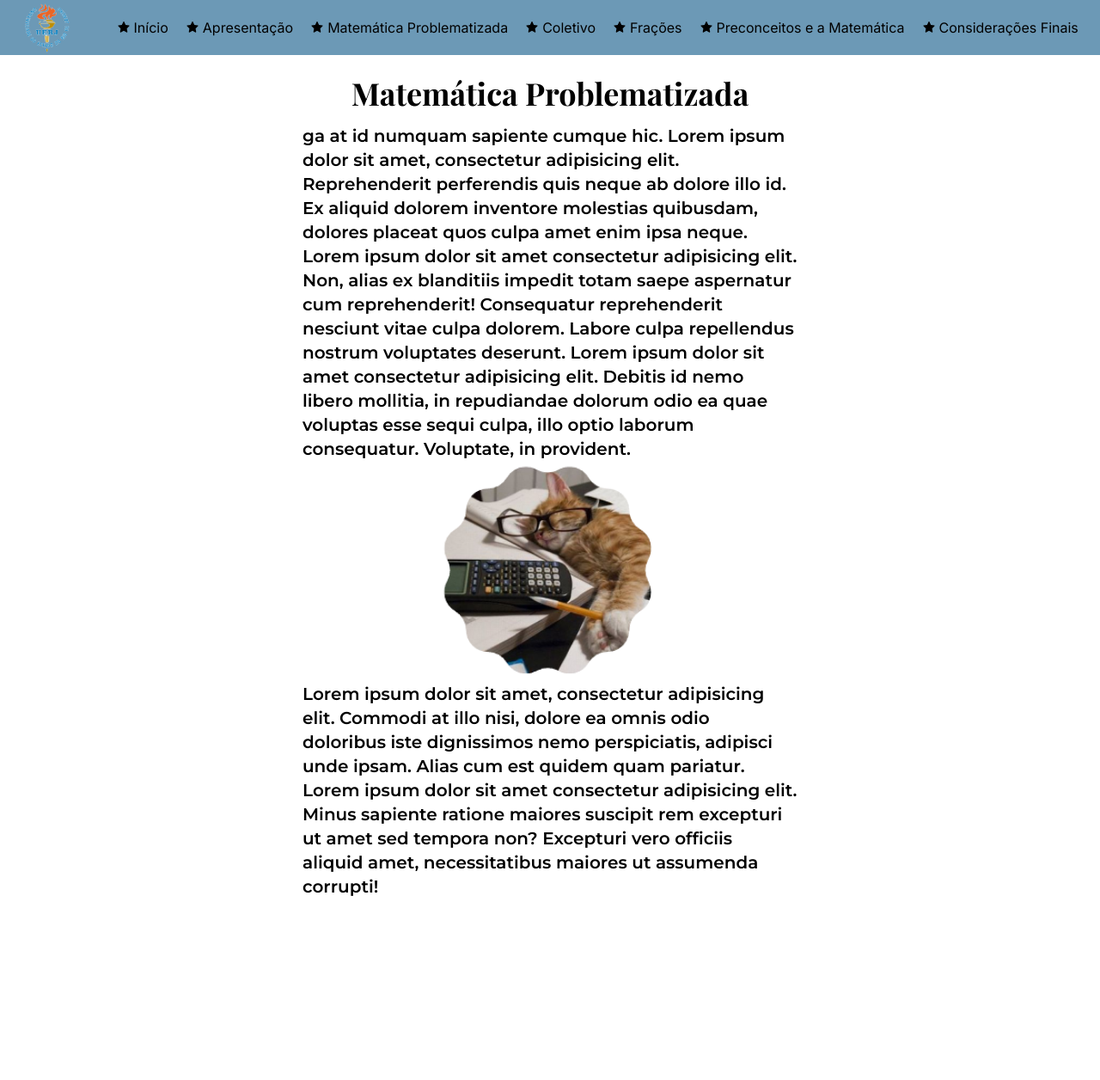
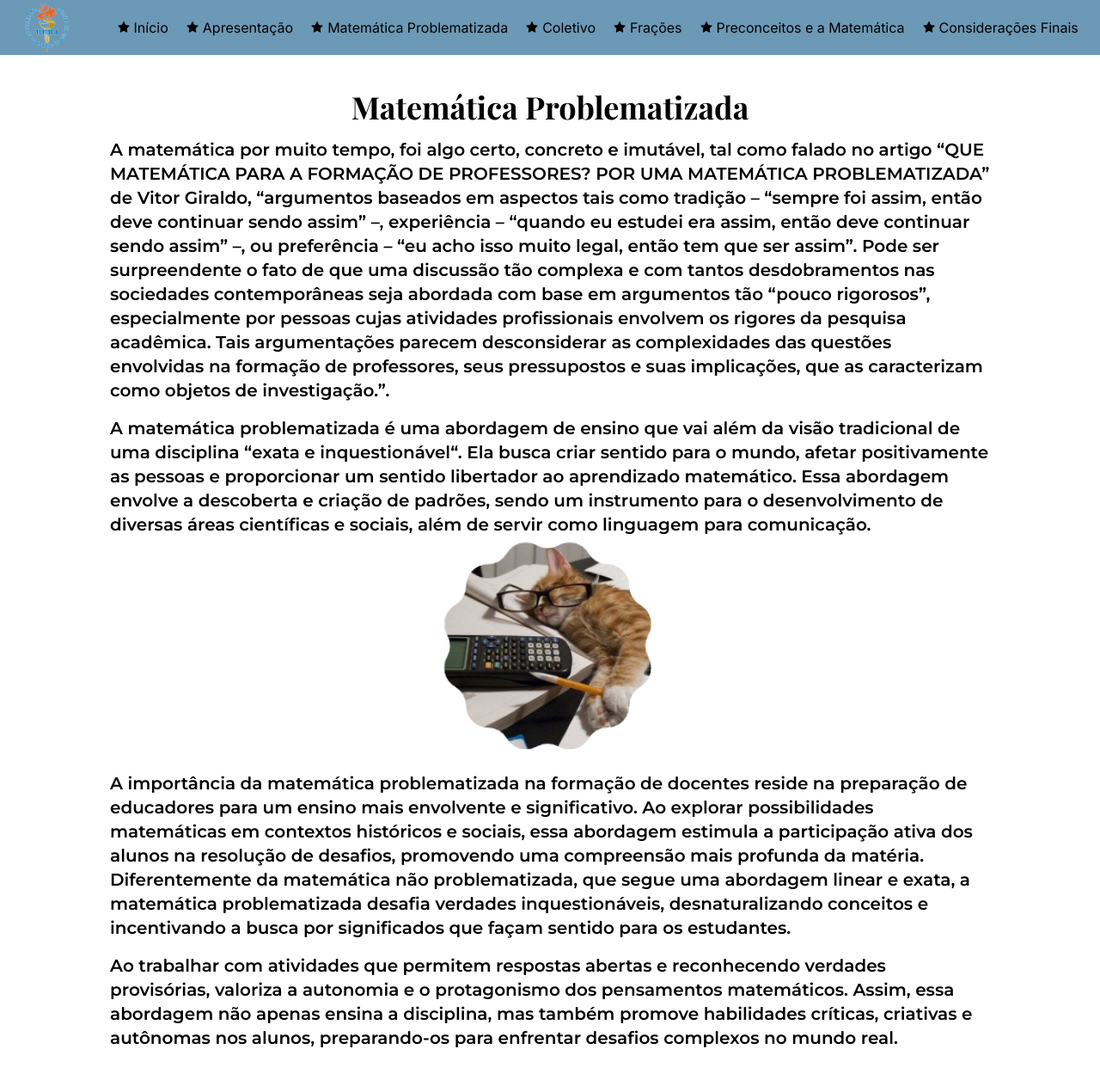
Before and after one commit to eldinho2/portifolio-Ju, a Next.js app: page /MatematicaProblematizada in a window 1280 px wide. Shown: the top 1256 px of the page at 86% size. Before the commit the page ends 1089 px from the top, so only its background shows below. Built offline with nearby package versions, Linux system fonts and the light colour scheme; a web font is replaced by a local one.

Commit message:
mat content

```diff
--- a/app/(pages)/MatematicaProblematizada/page.tsx
+++ b/app/(pages)/MatematicaProblematizada/page.tsx
@@ -4,39 +4,64 @@ import Image from "next/image";
 const MatematicaProblematizada = () => {
   return (
     <main className="flex justify-evenly items-center flex-col mt-10 md:mt-3 md:p-10 md:mb-11 mb-11">
-      <div className="flex flex-col max-w-xl">
+      <div className="flex flex-col max-w-5xl">
         <h1 className="text-center text-4xl font-play font-bold md:text-4xl sm:text-2xl">
           Matemática Problematizada
         </h1>
-        <p className="mt-4 text-xl font-mon font-semibold sm:text-lg sm:p-2">
-          ga at id numquam sapiente cumque hic. Lorem ipsum dolor sit amet,
-          consectetur adipisicing elit. Reprehenderit perferendis quis neque ab
-          dolore illo id. Ex aliquid dolorem inventore molestias quibusdam,
-          dolores placeat quos culpa amet enim ipsa neque. Lorem ipsum dolor sit
-          amet consectetur adipisicing elit. Non, alias ex blanditiis impedit
-          totam saepe aspernatur cum reprehenderit! Consequatur reprehenderit
-          nesciunt vitae culpa dolorem. Labore culpa repellendus nostrum
-          voluptates deserunt. Lorem ipsum dolor sit amet consectetur
-          adipisicing elit. Debitis id nemo libero mollitia, in repudiandae
-          dolorum odio ea quae voluptas esse sequi culpa, illo optio laborum
-          consequatur. Voluptate, in provident.
+        <p className="mt-4 text-xl font-mon font-semibold sm:text-lg sm:p-2 text-left sm:text-center">
+          A matemática por muito tempo, foi algo certo, concreto e imutável, tal
+          como falado no artigo &ldquo;QUE MATEMÁTICA PARA A FORMAÇÃO DE
+          PROFESSORES? POR UMA MATEMÁTICA PROBLEMATIZADA&rdquo; de Vitor
+          Giraldo, &ldquo;argumentos baseados em aspectos tais como tradição –
+          “sempre foi assim, então deve continuar sendo assim” –, experiência –
+          “quando eu estudei era assim, então deve continuar sendo assim” –, ou
+          preferência – “eu acho isso muito legal, então tem que ser assim”.
+          Pode ser surpreendente o fato de que uma discussão tão complexa e com
+          tantos desdobramentos nas sociedades contemporâneas seja abordada com
+          base em argumentos tão &ldquo;pouco rigorosos&rdquo;, especialmente
+          por pessoas cujas atividades profissionais envolvem os rigores da
+          pesquisa acadêmica. Tais argumentações parecem desconsiderar as
+          complexidades das questões envolvidas na formação de professores, seus
+          pressupostos e suas implicações, que as caracterizam como objetos de
+          investigação.&rdquo;.
+        </p>
+        <p className="mt-4 text-xl font-mon font-semibold sm:text-lg sm:p-2 text-left sm:text-center">
+          A matemática problematizada é uma abordagem de ensino que vai além da
+          visão tradicional de uma disciplina &ldquo;exata e
+          inquestionável&ldquo;. Ela busca criar sentido para o mundo, afetar
+          positivamente as pessoas e proporcionar um sentido libertador ao
+          aprendizado matemático. Essa abordagem envolve a descoberta e criação
+          de padrões, sendo um instrumento para o desenvolvimento de diversas
+          áreas científicas e sociais, além de servir como linguagem para
+          comunicação.
         </p>
       </div>
-      <div className="flex flex-col justify-center items-center max-w-xl">
+      <div className="flex flex-col justify-center items-center max-w-5xl">
         <Image
           src="/assets/gatinho4.png"
           alt="gatinho4"
           width={280}
           height={280}
         />
-        <p className="text-xl font-mon font-semibold sm:text-lg sm:p-2">
-          Lorem ipsum dolor sit amet, consectetur adipisicing elit. Commodi at
-          illo nisi, dolore ea omnis odio doloribus iste dignissimos nemo
-          perspiciatis, adipisci unde ipsam. Alias cum est quidem quam pariatur.
-          Lorem ipsum dolor sit amet consectetur adipisicing elit. Minus
-          sapiente ratione maiores suscipit rem excepturi ut amet sed tempora
-          non? Excepturi vero officiis aliquid amet, necessitatibus maiores ut
-          assumenda corrupti!
+        <p className="mt-4 text-xl font-mon font-semibold sm:text-lg sm:p-2 text-left sm:text-center">
+          A importância da matemática problematizada na formação de docentes
+          reside na preparação de educadores para um ensino mais envolvente e
+          significativo. Ao explorar possibilidades matemáticas em contextos
+          históricos e sociais, essa abordagem estimula a participação ativa dos
+          alunos na resolução de desafios, promovendo uma compreensão mais
+          profunda da matéria. Diferentemente da matemática não problematizada,
+          que segue uma abordagem linear e exata, a matemática problematizada
+          desafia verdades inquestionáveis, desnaturalizando conceitos e
+          incentivando a busca por significados que façam sentido para os
+          estudantes.
+        </p>
+        <p className="mt-4 text-xl font-mon font-semibold sm:text-lg sm:p-2 text-left sm:text-center">
+          Ao trabalhar com atividades que permitem respostas abertas e
+          reconhecendo verdades provisórias, valoriza a autonomia e o
+          protagonismo dos pensamentos matemáticos. Assim, essa abordagem não
+          apenas ensina a disciplina, mas também promove habilidades críticas,
+          criativas e autônomas nos alunos, preparando-os para enfrentar
+          desafios complexos no mundo real.
         </p>
       </div>
     </main>
--- a/app/layout.tsx
+++ b/app/layout.tsx
@@ -27,7 +27,7 @@ export default function RootLayout({
     <html lang="pt-BR" className=''>
       <body className={`${InterFont.variable} ${Playfair.variable} ${MontserratFont.variable} ${EduFont.variable} font-sans`}>
       <Header />
-        <div className='pt-12'>
+        <div className='py-16'>
           {
           children
           }
--- a/app/page.tsx
+++ b/app/page.tsx
@@ -31,7 +31,7 @@ export default function Home() {
             <p>Julia de Aguiar Dantas Henrique</p>
           </div>
           <div>
-            <p>Universidade Federal do Rio de Janeiro / FFP</p>
+            <p>Universidade Estadual do Rio de Janeiro / FFP</p>
           </div>
           <div className="flex gap-2">
             <p>Curso: </p>
```
